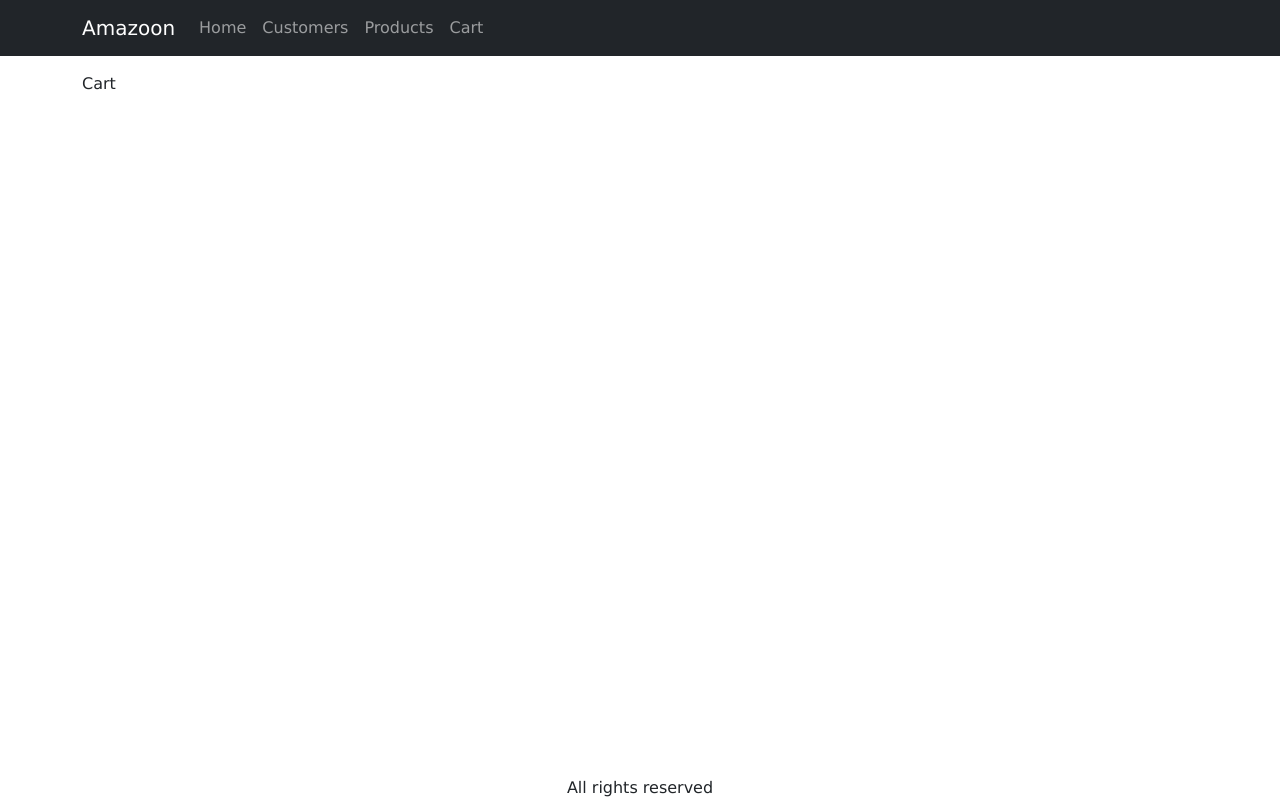
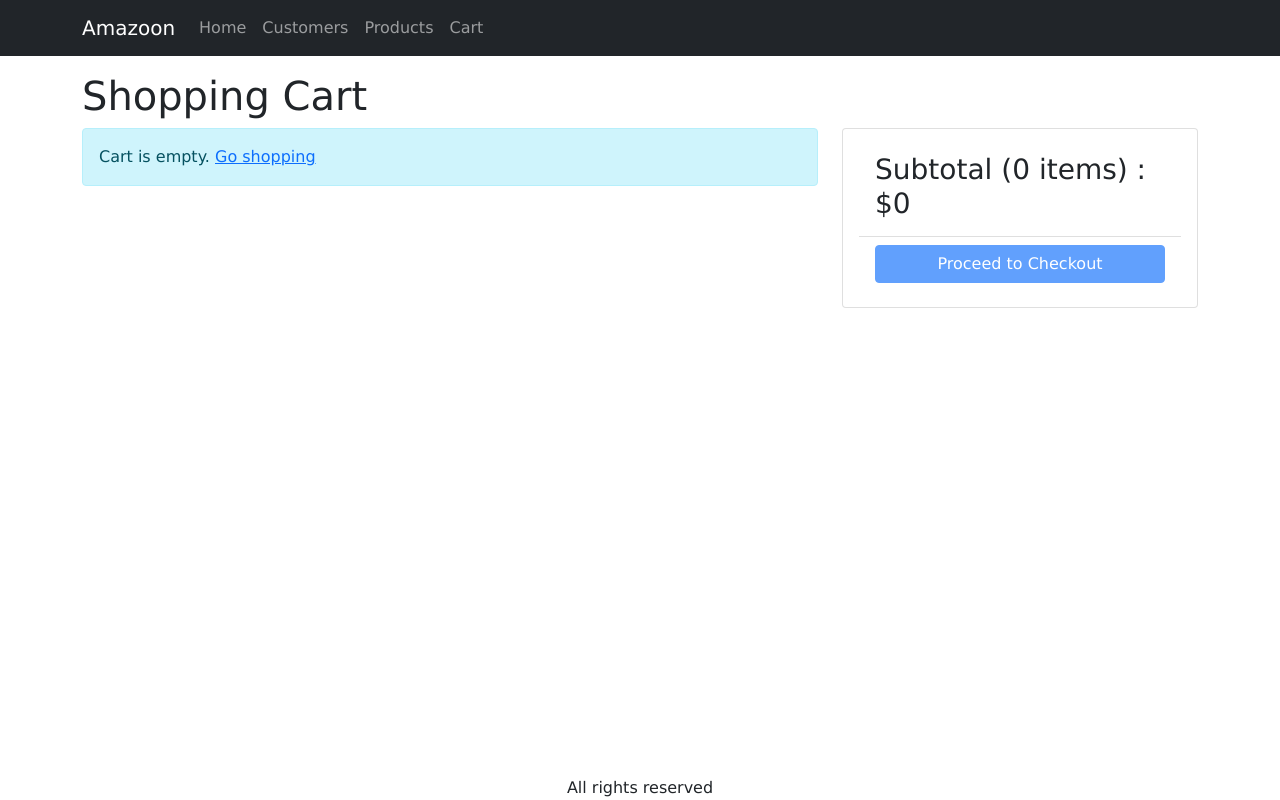
Before and after one commit to dakotadavis58/e-commerce-app, a React (Create React App) app: page /cart in a window 1280 px wide. Built offline with nearby package versions, Linux system fonts and the light colour scheme.

Commit message:
started working on cart

```diff
--- a/src/components/cart/Cart.jsx
+++ b/src/components/cart/Cart.jsx
@@ -1,9 +1,94 @@
-import React from "react";
-class Cart extends React.Component {
-  state = {};
-  render() {
-    return <div>Cart</div>;
-  }
-}
+import { useContext } from "react";
+import { Store } from "../../Store";
+import { Helmet } from "react-helmet-async";
+import { Button, Card, Col, ListGroup, Row } from "react-bootstrap";
+import MessageBox from "../MessageBox";
+import { Link } from "react-router-dom";
+
+const Cart = () => {
+  const { state, dispatch: ctxDispatch } = useContext(Store);
+  const {
+    cart: { cartItems },
+  } = state;
+  return (
+    <div>
+      <Helmet>
+        <title>Shopping Cart</title>
+      </Helmet>
+      <h1>Shopping Cart</h1>
+      <Row>
+        <Col md={8}>
+          {cartItems.length === 0 ? (
+            <MessageBox>
+              Cart is empty. <Link to="/">Go shopping</Link>
+            </MessageBox>
+          ) : (
+            <ListGroup>
+              {cartItems.map((item) => (
+                <ListGroup.Item key={item._id}>
+                  <Row className="align-items-center">
+                    <Col md={4}>
+                      <img
+                        src={item.image}
+                        alt={item.name}
+                        className="img-fluid img-thumbnail"
+                      />
+                      {"  "}
+                      <Link to={`/product/${item._id}`}>{item.name}</Link>
+                    </Col>
+                    <Col md={3}>
+                      <Button variant="light" disabled={item.quantity === 1}>
+                        <i className="fas fa-minus-circle"></i>
+                      </Button>{" "}
+                      <span>{item.quantity}</span>{" "}
+                      <Button
+                        variant="light"
+                        disabled={item.quantity === item.countInStock}
+                      >
+                        <i className="fas fa-plus-circle"></i>
+                      </Button>{" "}
+                    </Col>
+                    <Col md={3}>$ {item.price}</Col>
+                    <Col md={2}>
+                      <Button variant="light">
+                        <i className="fas fa-trash"></i>
+                      </Button>
+                    </Col>
+                  </Row>
+                </ListGroup.Item>
+              ))}
+            </ListGroup>
+          )}
+        </Col>
+        <Col md={4}>
+          <Card>
+            <Card.Body>
+              <ListGroup variant="flush">
+                <ListGroup.Item>
+                  <h3>
+                    Subtotal ({cartItems.reduce((a, c) => a + c.quantity, 0)}{" "}
+                    items) : $
+                    {cartItems.reduce((a, c) => a + c.price * c.quantity, 0)}
+                  </h3>
+                </ListGroup.Item>
+                <ListGroup.Item>
+                  <div className="d-grid">
+                    <Button
+                      type="button"
+                      variant="primary"
+                      disabled={cartItems.length === 0}
+                    >
+                      Proceed to Checkout
+                    </Button>
+                  </div>
+                </ListGroup.Item>
+              </ListGroup>
+            </Card.Body>
+          </Card>
+        </Col>
+      </Row>
+    </div>
+  );
+};
 
 export default Cart;
--- a/src/components/product/ProductDetails.jsx
+++ b/src/components/product/ProductDetails.jsx
@@ -2,7 +2,7 @@
 import { useContext, useEffect, useReducer } from "react";
 import { Helmet } from "react-helmet-async";
 import { Badge, Button, Card, Col, ListGroup, Row } from "react-bootstrap";
-import { useParams } from "react-router-dom";
+import { Navigate, useNavigate, useParams } from "react-router-dom";
 import Rating from "./Rating";
 import Loading from "../Loading";
 import MessageBox from "../MessageBox";
@@ -10,6 +10,7 @@
 import { Store } from "../../Store";
 
 const ProductDetails = () => {
+  const navigate = useNavigate();
   const reducer = (state, action) => {
     switch (action.type) {
       case "FETCH_REQUEST":
@@ -69,6 +70,7 @@
       type: "CART_ADD_ITEM",
       payload: { ...product, quantity },
     });
+    navigate("/cart");
   };
 
   return loading ? (
--- a/src/index.css
+++ b/src/index.css
@@ -47,3 +47,7 @@
 .img-large {
   max-width: 100%;
 }
+
+.img-thumbnail {
+  height: 80px;
+}
```
